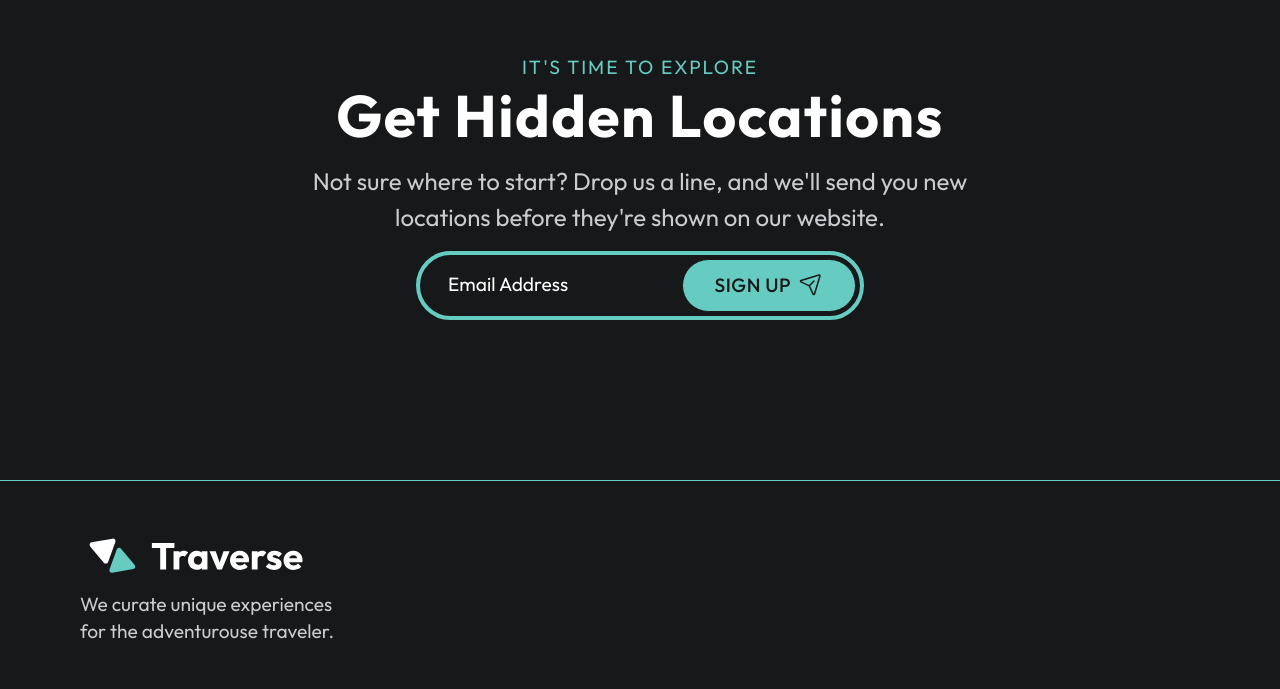
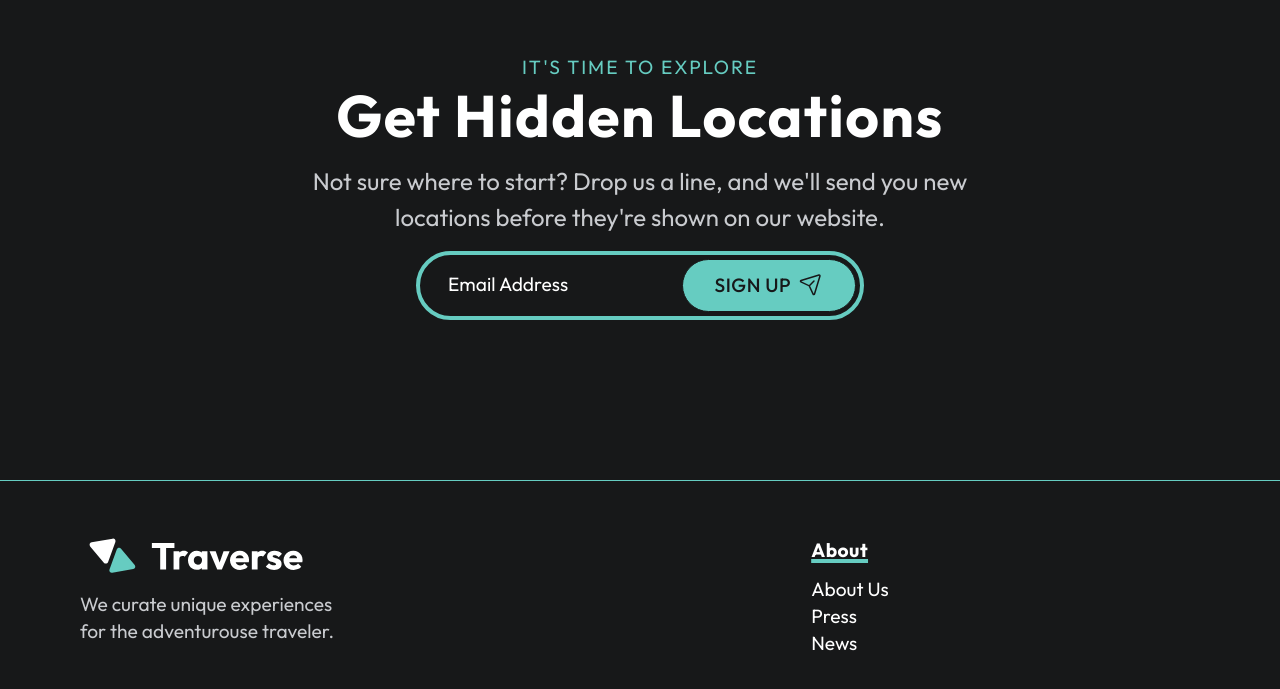
Before and after one commit to katerina-shche/parallax-landing-page, a website built with Vite: page index.html in a window 1280 px wide. Shown: the part 2540-3229 px from the top of the page. Built offline with nearby package versions, Linux system fonts and the light colour scheme.

Commit message:
navigation

```diff
--- a/index.html
+++ b/index.html
@@ -287,7 +287,8 @@
       </main>
       <footer class="border-t border-accent mt-16 sm:mt-24 lg:mt-40 py-6 sm:py-8 md:py-12">
         <div class="container flex flex-wrap md:justify-between items-center md:items-start">
-          <div class="grid gap-2 grow basis-full md:basis-1/4">
+          <div class="grid gap-2 grow basis-full justify-items-center
+          md:justify-items-start md:basis-1/4">
             <svg aria-label="Traverse Logo" class="w-32 sm:w-48 lg:w-56" width="280" viewBox="0 0 357 86" fill="none" xmlns="http://www.w3.org/2000/svg">
               <path d="M18.555 21.228c-3.033.534-4.35 4.151-2.37 6.51l21.78 25.957c1.98 2.359 5.77 1.69 6.823-1.203l11.59-31.84c1.053-2.894-1.421-5.843-4.454-5.308l-33.37 5.884Z" fill="#fff" />
               <path d="M84.795 63.81c3.032-.534 4.349-4.151 2.37-6.51l-21.78-25.957c-1.98-2.359-5.77-1.69-6.824 1.203L46.972 64.387c-1.053 2.894 1.421 5.842 4.453 5.307l33.37-5.884Z" fill="#66CCC1" />
@@ -295,9 +296,44 @@
             </svg>
             <p class="text-muted text-sm text-center md:text-left">
               We curate unique experiences
-              <br>for the adventurouse traveler.
-            </p>
+              <br>for the adventurouse traveler.</p>
           </div>
+          <nav aria-label="Secondary navigation"
+          class="text-sm flex flex-col items-center
+          sm:items-start sm:flex-row text-center
+          sm:text-left space-x-6 space-y-6 justify-between
+          md:justify-around grow basis-full md:basis-1/2
+          mt-2">
+            <div class="grid gap-3">
+              <p class="font-bold underline decoration-accent
+              decoration-4 underline-offset-2
+              tracking-wide">About</p>
+              <ul arial-label="About Traverse" class='list-inside'>
+                <li>
+                  <a href="#" class="hover:text-accent
+                  transition-colors focus:outline-none
+                  focus-visible:ring-4 ring-offset-2
+                  ring-offset-bgk px-0 ring-accent
+                  rounded-full">About Us</a>
+                </li>
+                <li class="list-none pl-0">
+                  <a href="#" class="hover:text-accent
+                  transition-colors focus:outline-none
+                  focus-visible:ring-4 ring-offset-2
+                  ring-offset-bgk px-0 ring-accent
+                  rounded-full">Press</a>
+                </li>
+                <li>
+                  <a href="#" class="hover:text-accent
+                  transition-colors focus:outline-none
+                  focus-visible:ring-4 ring-offset-2
+                  ring-offset-bgk px-0 ring-accent
+                  rounded-full">News</a>
+                </li>
+              </ul>
+            </div>
+
+          </nav>
         </div>
       </footer>
 
```
